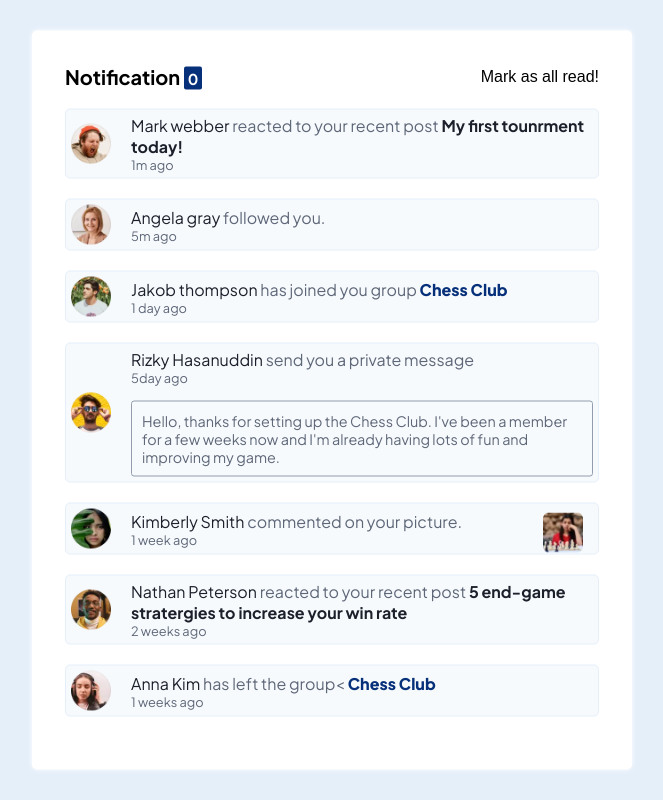
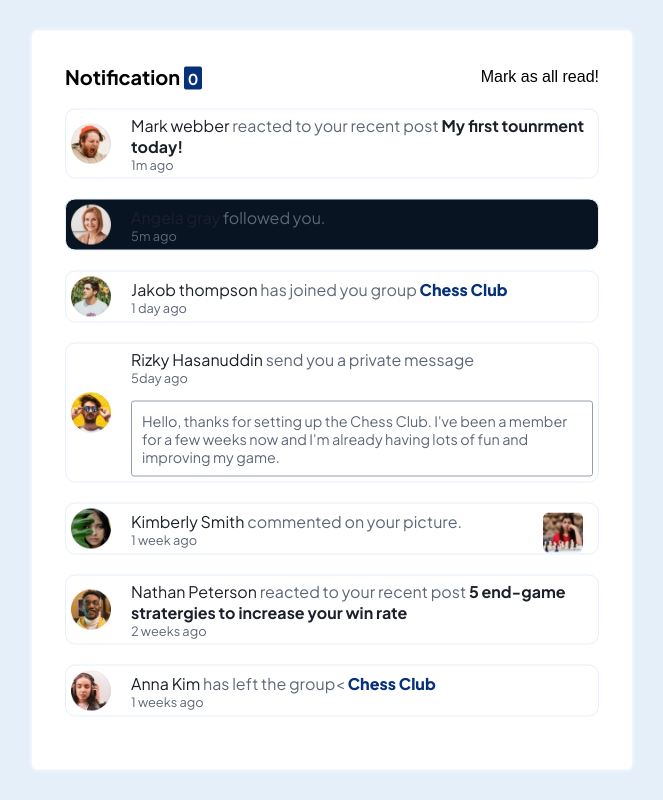
Before and after one commit to Kapilrohilla/NotificationPage, a plain HTML site: page index.html in a window 1280 px wide. Shown: the whole page, without its empty margins (308-971 px from the left). Drawn offline with Linux system fonts and the light colour scheme.

Commit message:
this is final.

```diff
--- a/css/style.css
+++ b/css/style.css
@@ -54,10 +54,9 @@ body {
   align-items: center;
   color: hsl(219deg, 12%, 42%);
   margin-block: 20px;
-  background-color: hsl(210deg, 60%, 98%);
   border: 1px solid hsl(211deg, 68%, 94%);
   padding: 5px;
-  border-radius: 5px;
+  border-radius: 10px;
 }
 .wrapper .container .notifi img {
   height: 40px;
@@ -100,6 +99,6 @@ body {
   display: inline-block;
   height: 40px;
 }
-.wrapper .container .notifi .unread {
-  background-color: hsl(211deg, 68%, 94%);
+.wrapper .container .unread {
+  background-color: hsl(210deg, 60%, 08%) !important;
 }/*# sourceMappingURL=style.css.map */
--- a/index.html
+++ b/index.html
@@ -23,7 +23,7 @@
                 </div>
             </div>
             <!--2nd-->
-            <div class="notifi">
+            <div class="notifi unread">
                 <img src="./assets/images/avatar-angela-gray.webp" alt="angela gray">
                 <div class="content">
                     <span>Angela gray</span> followed you. <p class="time">5m ago</p>
--- a/js/script.js
+++ b/js/script.js
@@ -1,6 +1,10 @@
 const mrkRead = document.getElementsByTagName('button')[0];
+let count = document.getElementById('count');
 const notification = document.getElementsByClassName('notifi');
+console.log(notification[1].classList.add('unread'));
+// present count
+let notiCount = count.innerText;
 
-console.log(notification);
-mrkRead.addEventListener('button',()=>{
-})
+
+function togBtn (){
+}
```
